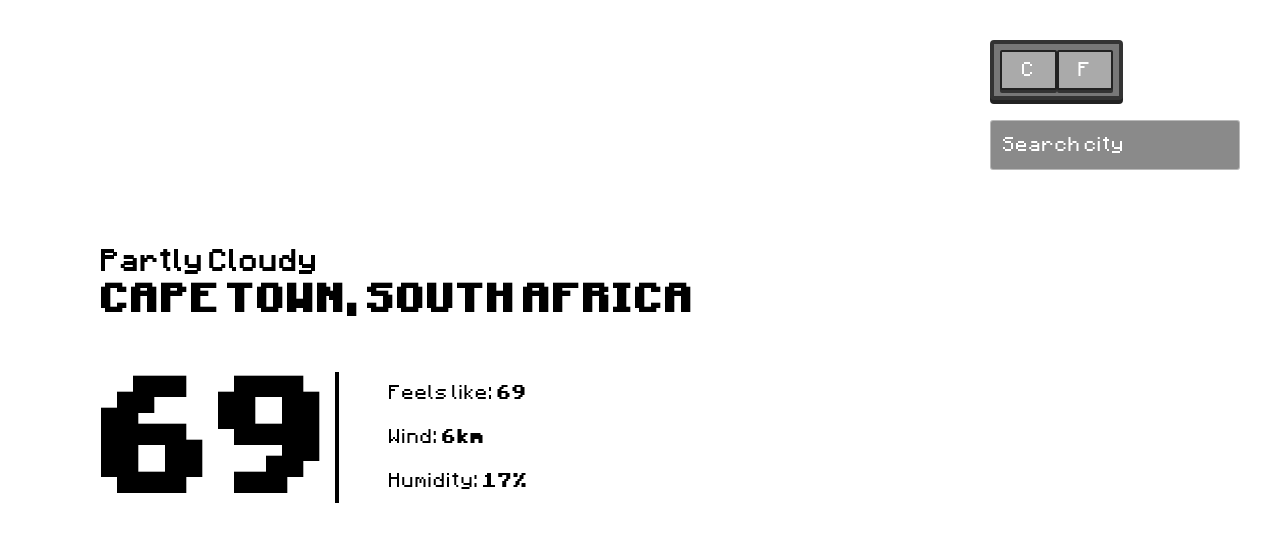
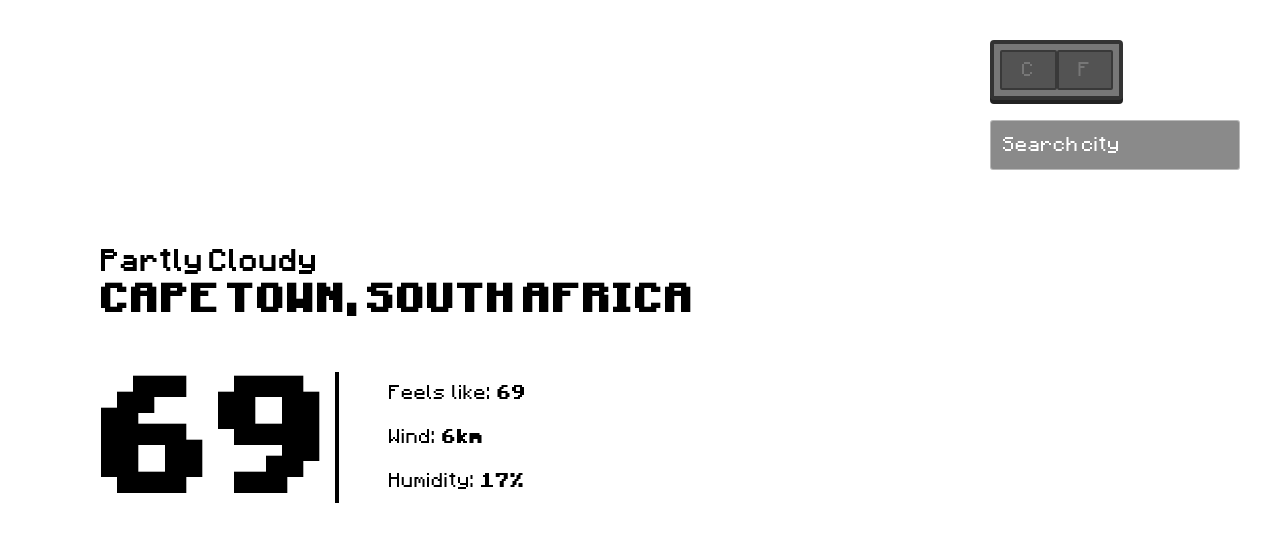
Before and after one commit to Facaller/odin_weather_app, a website built with webpack: page src/index.html in a window 1280 px wide. Built offline with nearby package versions, Linux system fonts and the light colour scheme.

Commit message:
Add disabled button method and styling for unit buttons

```diff
--- a/src/domHandler.js
+++ b/src/domHandler.js
@@ -24,6 +24,8 @@ export class domHandler {
         this.weatherData  = {};
         this.lastLocation = '';
         this.unitGroup    = 'metric';
+
+        this.setUnitButtonState(this.location);
     }
 
     checkInput () {
@@ -53,9 +55,21 @@ export class domHandler {
 
     async toggleUnitGroup () {
         this.unitGroup = this.unitGroup === 'metric' ? 'us' : 'metric';
-
         await this.weatherAPI.fetchData(this.lastLocation, this.unitGroup);
         this.populateElements();
+    }
+
+    setUnitButtonState (location) {
+        const metric   = this.elements.metric;
+        const imperial = this.elements.imperial;
+
+        if (!location || location === '') {
+            metric.disabled = true;
+            imperial.disabled = true;
+        } else {
+            metric.disabled = false;
+            imperial.disabled = false;
+        }
     }
 
 // Event handlers
--- a/src/index.html
+++ b/src/index.html
@@ -24,7 +24,7 @@
             </div>
         </div>
         <div class="form-container">
-            <div class="unit-box">
+            <div class="unit-box" data-unitbox="Search first to enable">
                 <button id="metricBtn" class="metric">C</button>
                 <button id="imperialBtn" class="imperial">F</button>
             </div>
@@ -34,7 +34,6 @@
                     <label for="search"></label>
                     <input type="text" name="search" id="search" placeholder="Search city">
                     <div class="error-box hidden">
-                        <!-- change this to use rest api -->
                         <p class="error-text">Location not found</p>
                     </div>
                 </form>
--- a/src/styles.css
+++ b/src/styles.css
@@ -46,7 +46,7 @@ input:hover {
 
 input::placeholder {
     color: white;
-    letter-spacing: 0.6px;
+    letter-spacing: 0.2px;
 }
 
 h1 {
@@ -70,7 +70,8 @@ h3 {
 }
 
 p {
-    letter-spacing: .7px;
+    word-spacing: 3px;
+    letter-spacing: .2px;
 }
 
 h3,
@@ -141,6 +142,7 @@ span {
 }
 
 .unit-box {
+    position: relative;
     display: inline-flex;
     padding: 6px;
     border: 4px solid #333;
@@ -148,6 +150,32 @@ span {
     margin-bottom: 20px;
     background-color: #777;
     box-shadow: 0 4px 0 #222;
+}
+
+.unit-box::after {
+    content: attr(data-unitbox);
+    position: absolute;
+    bottom: 125%;
+    left: 50%;
+    transform: translateX(-50%);
+    background-color: #333;
+    color: #fff;
+    font: 0.7rem 'mojang';
+    padding: 4px 8px;
+    border: 2px solid #444;
+    border-radius: 4px;
+    white-space: nowrap;
+    opacity: 0;
+    pointer-events: none;
+    transition: opacity 0.3s ease;
+    z-index: 10;
+    box-shadow: 0 0 6px #222;
+    word-spacing: 3px;
+    letter-spacing: .2px;
+}
+
+.unit-box:hover::after {
+    opacity: 1;
 }
 
 .metric,
@@ -171,6 +199,18 @@ span {
     top: 2px;
 }
 
+.metric:disabled,
+.imperial:disabled {
+    background-color: #3c3c3c;
+    color: #777;
+    border: 2px solid #111;
+    box-shadow: none;
+    cursor: not-allowed;
+    opacity: 0.6;
+    filter: grayscale(70%);
+    pointer-events: none;
+}
+
 .metric:hover,
 .imperial:hover {
     background-color: #555;
@@ -183,6 +223,11 @@ span {
     padding-top: 10px;
 }
 
+.error-text {
+    word-spacing: 3px;
+    letter-spacing: .2px;
+}
+
 .hidden {
     visibility: hidden;
 }
--- a/src/weatherApi.js
+++ b/src/weatherApi.js
@@ -14,6 +14,7 @@ export class apiScript {
             const url       = `${baseUrl}${location}?${unitGroup}&key=${apiKey}`;
 
             const response   = await fetch(url);
+            console.log('reached fetch');
             const data       = await response.json();
             const validation = this.validateData(data);
 
```
